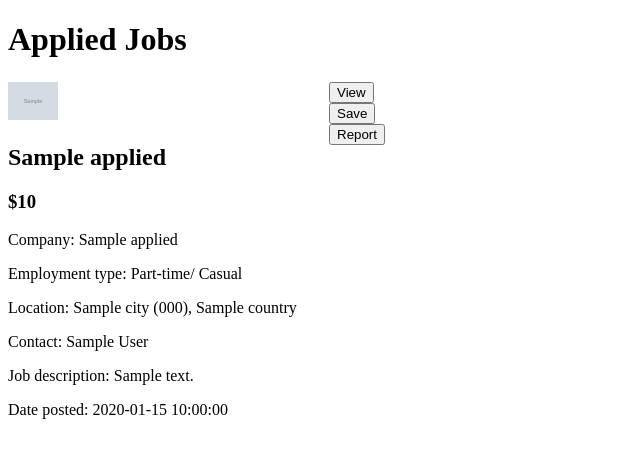
After one commit to samueljenkin/CareerHive, a Flask app: page /jobs/applied in a window 1280 px wide. The commit adds this page. Shown: the top 458 px of the page, without its empty margins (0-640 px from the left). Run offline with Flask 3, Linux system fonts and the light colour scheme; the visitor is signed in with stand-in values (Sample User, id 1); grey boxes marked "Sample" are stand-in pictures; a database or web service that is not in the repository returns one stand-in record (values such as "Sample title"); parts of the project's set-up code (start-up, migrations or seed data) failed here and were passed over; some libraries are stand-ins or nearby versions.

Commit message:
view all applied jobs

```diff
--- a/controllers/jobs_controller.py
+++ b/controllers/jobs_controller.py
@@ -1,5 +1,5 @@
 from flask import render_template, request, redirect, session
-from models.job import populate_db, all_jobs, create_job, get_job, update_job, delete_job, save_job, apply_to_job, report_job, view_job, get_filtered_jobs
+from models.job import populate_db, all_jobs, create_job, get_job, update_job, delete_job, save_job, apply_to_job, report_job, view_job, get_filtered_jobs, applied_jobs
 from services.session_info import current_user
 import requests
 
@@ -91,3 +91,7 @@ def view(id):
     view_job(id, session['user_id'])
     job = get_job(id)
     return render_template('jobs/view.html', job=job, current_user=current_user())
+
+def applied():
+    jobs = applied_jobs(session['user_id'])
+    return render_template('jobs/saved/applied.html', jobs=jobs)
--- a/models/job.py
+++ b/models/job.py
@@ -38,3 +38,7 @@ def view_job(job_id, user_id):
 def get_filtered_jobs(dropdown, input):
     jobs = sql(f"SELECT * FROM jobs WHERE {dropdown}='{input}'")
     return jobs
+
+def applied_jobs(user_id):
+    jobs = sql("SELECT DISTINCT jobs.* FROM applied INNER JOIN jobs ON jobs.id = applied.job_id WHERE applied.user_id = %s", [user_id])
+    return jobs
--- a/routes/jobs_routes.py
+++ b/routes/jobs_routes.py
@@ -1,5 +1,5 @@
 from flask import Blueprint
-from controllers.jobs_controller import index, new, create, edit, update, delete, save, apply, report, search, view
+from controllers.jobs_controller import index, new, create, edit, update, delete, save, apply, report, search, view, applied
 
 jobs_routes = Blueprint('jobs_routes', __name__)
 
@@ -14,3 +14,4 @@ jobs_routes.route('/<id>/apply', methods=["POST"])(apply)
 jobs_routes.route('/<id>/report', methods=["POST"])(report)
 jobs_routes.route('/search', methods=["POST"])(search)
 jobs_routes.route('/<id>/view')(view)
+jobs_routes.route('/applied')(applied)
--- /dev/null
+++ b/templates/jobs/saved/applied.html
@@ -0,0 +1,39 @@
+{% extends 'base.html' %}
+
+{% block content %}
+<h1>Applied Jobs</h1>
+
+<main class="jobs">
+    {% for job in jobs %}
+    <section class="job">
+        <img src="{{ job['logo'] }}" alt="">
+        <h2>{{ job['title'] }}</h2>
+        <h3>${{ job['salary'] }}</h3>
+        <p>Company: {{ job['name'] }}</p>
+        {% if job['fulltime'] == 'true' %}
+        <p>Employment type: Full-time</p>
+        {% else %}
+        <p>Employment type: Part-time/ Casual</p>
+        {% endif %}
+        <p>Location: {{ job['city'] }} ({{ job['zipcode'] }}), {{ job['country'] }}</p>
+        <p>Contact: {{ job['author'] }}</p>
+        <p class="overflow">Job description: {{ job['content'] }}</p>
+        <p>Date posted: {{ job['date'] }}</p>
+    </section>
+
+    <section class="controls">
+        <form action="/jobs/{{ job['id'] }}/view">
+            <button>View</button>
+        </form>
+
+        <form action="/jobs/{{ job['id'] }}/save" method="POST">
+            <button>Save</button>
+        </form>
+
+        <form action="/jobs/{{ job['id'] }}/report" method="POST">
+            <button>Report</button>
+        </form>
+    </section>
+    {% endfor %}
+</main>
+{% endblock %}
```
Also changed, not shown: templates/jobs/index.html (+26 -8 lines).
